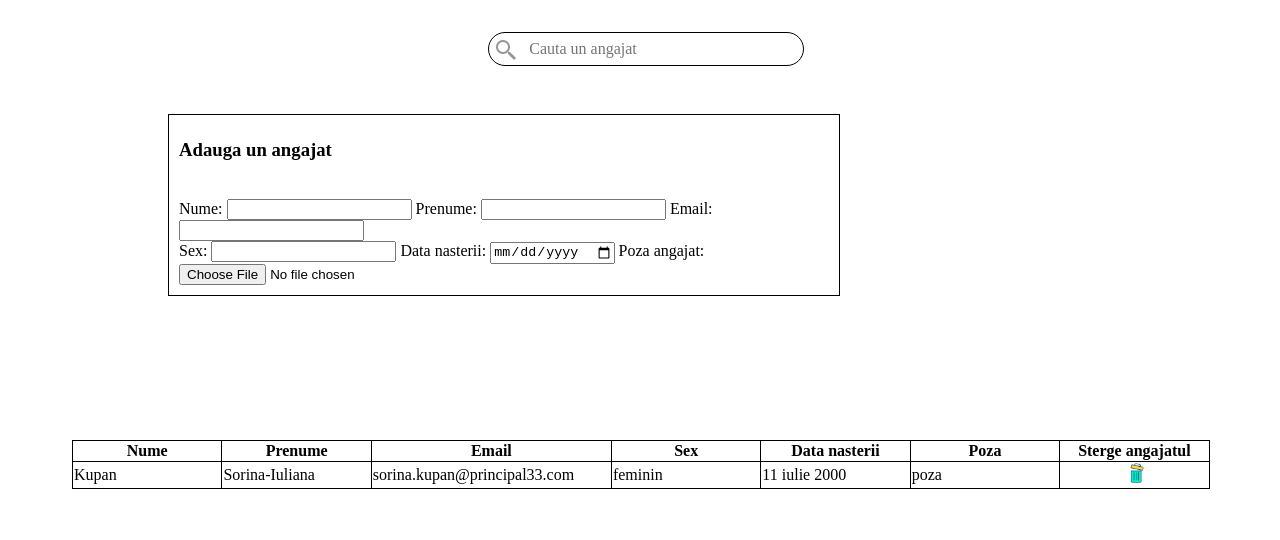
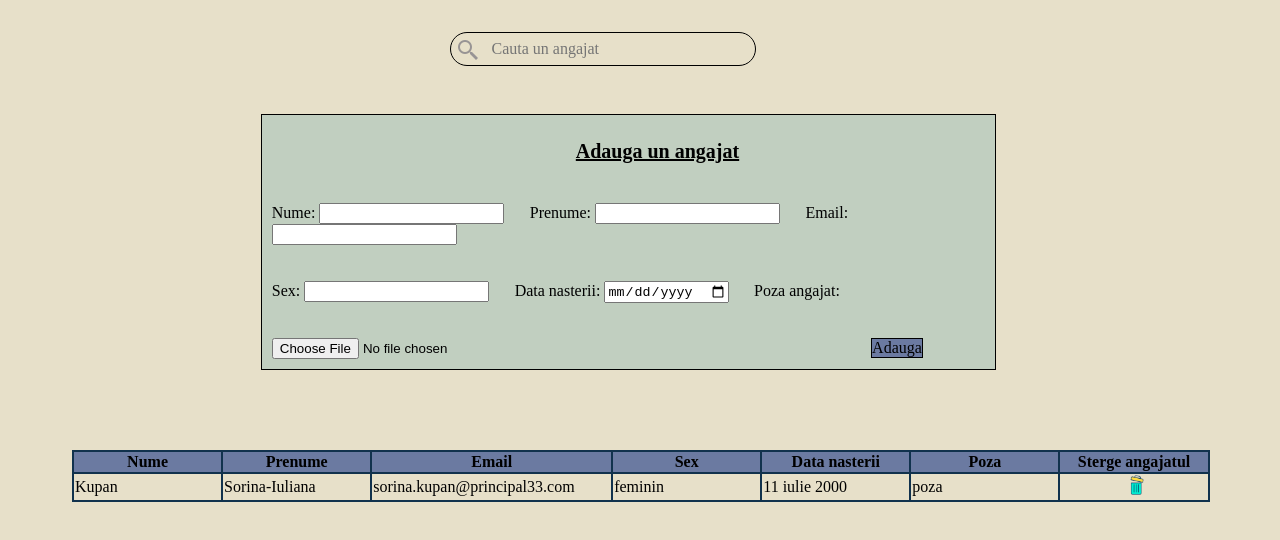
Before and after one commit to sorinaKupan/contentManagementSystem, a plain HTML site: page index.html in a window 1280 px wide. Drawn offline with Linux system fonts and the light colour scheme; a script that the page names is missing.

Commit message:
Added class for the input from the form that adds a new employee and the submit button.

```diff
--- a/css/index.css
+++ b/css/index.css
@@ -1,6 +1,10 @@
+body {
+    background-color: #E7E0C9;
+}
 #search-bar {
-    margin-left: 30rem;
+    margin-left: 35%;
     margin-top: 2rem;
+    width: 60%;
 }
 
 #form {
@@ -26,10 +30,19 @@ button {
  }
 
 #adaugareAngajat {
-    margin-left: 10rem;
+    background-color: #C1CFC0;
+    margin-left: 20%;
     margin-top: 3rem;
-    width: 53%;
+    width: 58%;
     border: 1px solid black;
+}
+
+.inputAngajat {
+    margin-right: 3%;
+}
+
+#sex, #dataNasterii, #poza {
+    margin-top: 5%;
 }
 
 #formAdaugare, h3{
@@ -38,17 +51,30 @@ button {
 
 h3{
     padding-top: 5px;
+    text-decoration: underline;
+    margin-left: 19rem;
+    font-size: 20px;
+}
+
+#submitButton {
+    border: 1px solid black;
+    background-color: #6B7AA1;
+    margin-top: 1rem;
+    margin-left: 45%;
 }
 
 table, th, td {
-    border: 1px solid black;
+    border: 2px solid #11324D;
     border-collapse: collapse;
 }
 
+th {
+    background-color: #6B7AA1;
+}
 #tabelAngajati{
     width: 90%;
     margin-left: 4rem;
-    margin-top: 9rem;
+    margin-top: 5rem;
 }
 
 th{
--- a/index.html
+++ b/index.html
@@ -19,17 +19,18 @@
                 <h3 >Adauga un angajat</h3>
                 <form id="formAdaugare">
                     <label for="nume">Nume:</label>
-                    <input type="text" id="nume">
+                    <input type="text" id="nume" class="inputAngajat">
                     <label for="prenume">Prenume:</label>
-                    <input type="text" id="prenume">
+                    <input type="text" id="prenume" class="inputAngajat">
                     <label for="email">Email:</label>
-                    <input type="email" id="email"><br>
+                    <input type="email" id="email" class="inputAngajat"><br>
                     <label for="sex">Sex:</label>
-                    <input type="text" id="sex">
+                    <input type="text" id="sex" class="inputAngajat">
                     <label for="dataNasterii">Data nasterii:</label>
-                    <input type="date" id="dataNasterii">
+                    <input type="date" id="dataNasterii" class="inputAngajat">
                     <label for="poza">Poza angajat:</label>
-                    <input type="file" id="poza">
+                    <input type="file" id="poza" class="inputAngajat">
+                    <button type="submit" id="submitButton">Adauga</button>
                 </form>
             </div>
             <table id="tabelAngajati">
```
